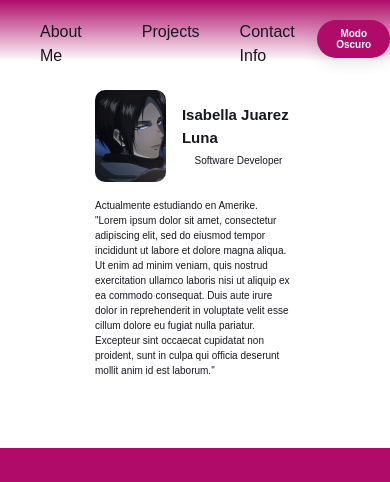
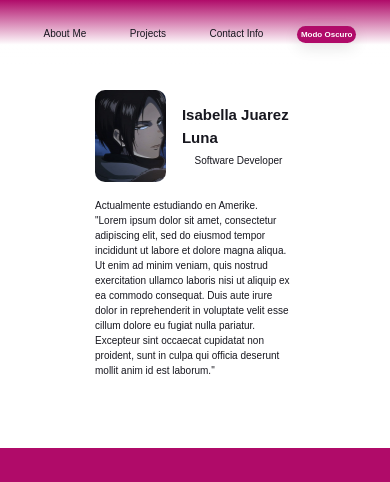
Before and after one commit to isab3lla-jl/cv, a plain HTML site: page index.html in a window 390 px wide. Shown: the top 482 px of the page. Drawn offline with Linux system fonts and the light colour scheme; a web font is replaced by a local one.

Commit message:
responsive navbar instead of colapsable

```diff
--- a/style.css
+++ b/style.css
@@ -514,6 +514,18 @@ footer .base .face::after {
 }
 
 @media (max-width: 744px) {
+    .navbar .links .nav-item{
+        margin-left: 30px;
+    }
+
+    .navbar .links .nav-item .nav-link {
+        font-size: 14px;
+    }
+
+    .navbar .links .nav-item .nav-link:hover{
+        font-size: 16px;
+    }
+
     .article > header {
         width: 400px;
     }
@@ -536,6 +548,18 @@ footer .base .face::after {
 }
 
 @media (max-width: 560px) {
+    .navbar .links .nav-item{
+        margin-left: 20px;
+    }
+
+    .navbar .links .nav-item .nav-link {
+        font-size: 12px;
+    }
+
+    .navbar .links .nav-item .nav-link:hover{
+        font-size: 14px;
+    }
+
     ul.contact-list {
         flex-direction: column;
         align-items: center;
@@ -546,6 +570,24 @@ footer .base .face::after {
 }
 
 @media (max-width: 440px) {
+    .btn-theme{
+        padding: 4px;
+        color: #fff;
+        font-size: 8px;
+    }
+
+    .navbar .links .nav-item{
+        margin-left: 10px;
+    }
+
+    .navbar .links .nav-item .nav-link {
+        font-size: 10px;
+    }
+
+    .navbar .links .nav-item .nav-link:hover{
+        font-size: 12px;
+    }
+
     .article > header {
         width: 200px;
     }
@@ -571,7 +613,7 @@ footer .base .face::after {
     .project-item p {
         font-size: 8px;
     }
-
 }
-/*Falta nav bar colapsable (solo si no rompe mi jerarquia de html)
-la navbar colapsable se maneja en js y css (creo, tengo que checar)*/
+/*Cambio de navbar colapsable a navbar responsiva debido al maquetado
+en html, tendría que reorganizar mis clases y selectores para implementarla,
+lo cual cambiaría toda la estructura del css*/
```
